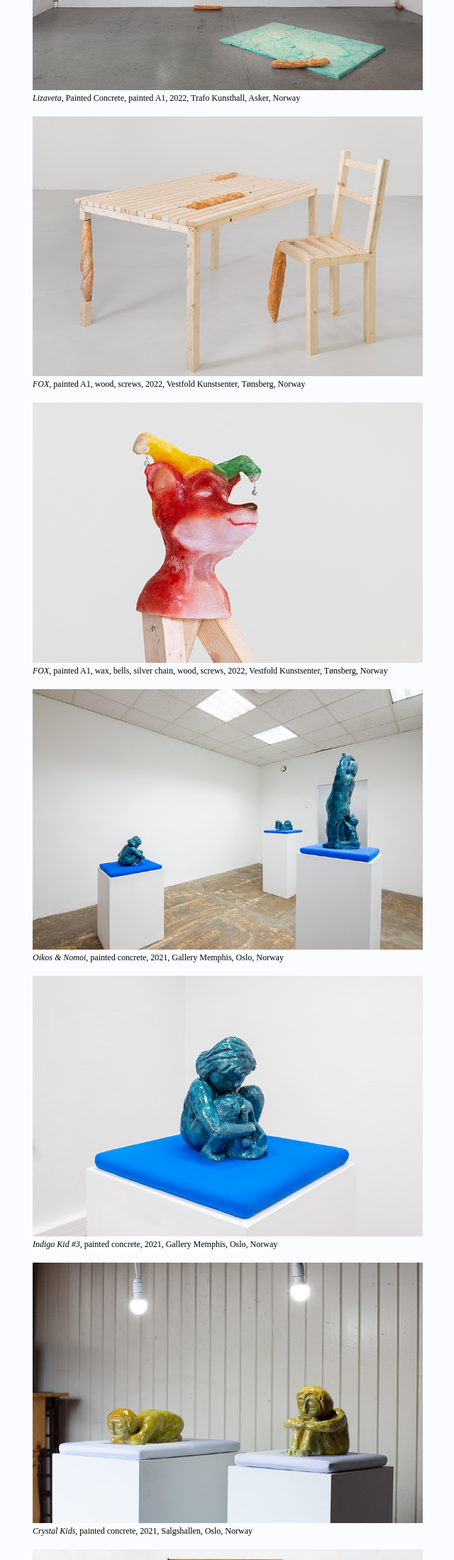
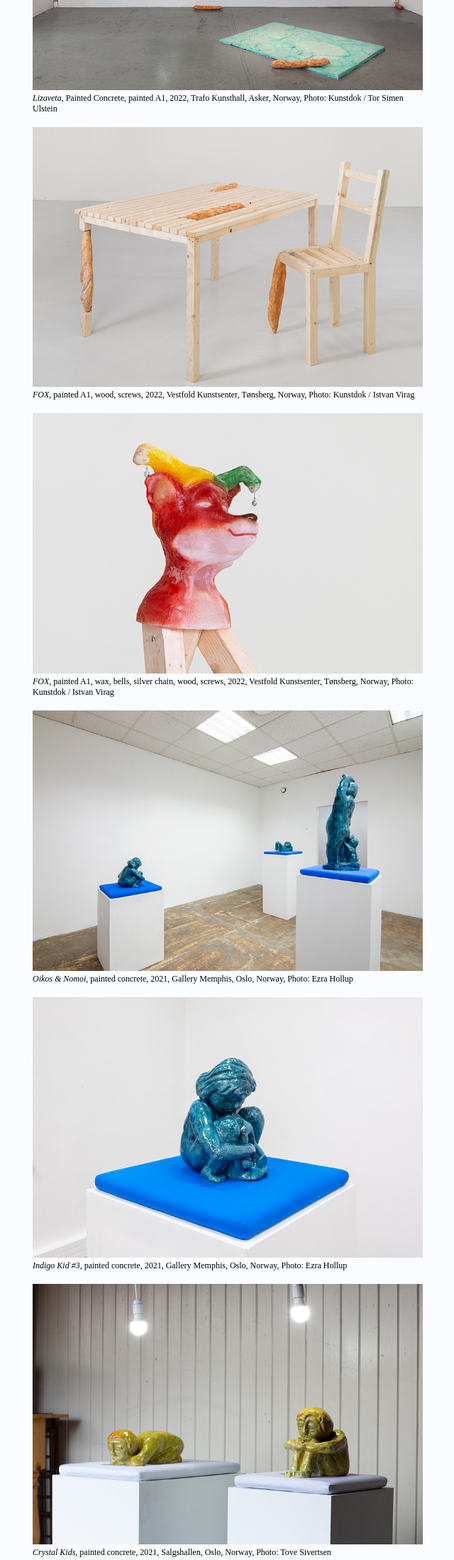
Before and after one commit to Thomasbremerstent/thomasbremerstent.github.io, a plain HTML site: page index.html in a window 1280 px wide. Shown: the part 300-2498 px from the top of the page at 71% size, without its empty margins (210-850 px from the left). Drawn offline with nearby package versions, Linux system fonts and the light colour scheme.

Commit message:
Update index.html

```diff
--- a/index.html
+++ b/index.html
@@ -31,22 +31,22 @@
   <div class="picturecontainer">
 
   <img style="width: 43vw;" src="billeder/lizaveta/liza_1.jpg">
-  <span class="caption"><i>Lizaveta</i>, Painted Concrete, painted A1, 2022, Trafo Kunsthall, Asker, Norway</span>
+  <span class="caption"><i>Lizaveta</i>, Painted Concrete, painted A1, 2022, Trafo Kunsthall, Asker, Norway, Photo: Kunstdok / Tor Simen Ulstein </span>
   <br>
   <img style="width: 43vw;" src="billeder/fox/fox_2.jpg">
- <span class="caption"><i>FOX</i>, painted A1, wood, screws, 2022, Vestfold Kunstsenter, Tønsberg, Norway</span>
+ <span class="caption"><i>FOX</i>, painted A1, wood, screws, 2022, Vestfold Kunstsenter, Tønsberg, Norway, Photo: Kunstdok / Istvan Virag </span>
   <br>
   <img style="width: 43vw;" src="billeder/fox/fox_7.jpg">
- <span class="caption"><i>FOX</i>, painted A1, wax, bells, silver chain, wood, screws, 2022, Vestfold Kunstsenter, Tønsberg, Norway</span>
+ <span class="caption"><i>FOX</i>, painted A1, wax, bells, silver chain, wood, screws, 2022, Vestfold Kunstsenter, Tønsberg, Norway, Photo: Kunstdok / Istvan Virag</span>
   <br>
   <img style="width: 43vw;" src="billeder/oikos&nomoi/indigo_1.jpg">
- <span class="caption"><i>Oikos & Nomoi</i>, painted concrete, 2021, Gallery Memphis, Oslo, Norway</span>
+ <span class="caption"><i>Oikos & Nomoi</i>, painted concrete, 2021, Gallery Memphis, Oslo, Norway, Photo: Ezra Hollup</span>
   <br>
   <img style="width: 43vw;" src="billeder/oikos&nomoi/indigo_5.jpg">
- <span class="caption"><i>Indigo Kid #3</i>, painted concrete, 2021, Gallery Memphis, Oslo, Norway</span>
+ <span class="caption"><i>Indigo Kid #3</i>, painted concrete, 2021, Gallery Memphis, Oslo, Norway, Photo: Ezra Hollup</span>
   <br>
   <img style="width: 43vw;" src="billeder/crystal_kids/crystal_1.jpg">
- <span class="caption"><i>Crystal Kids</i>, painted concrete, 2021, Salgshallen, Oslo, Norway</span>
+ <span class="caption"><i>Crystal Kids</i>, painted concrete, 2021, Salgshallen, Oslo, Norway, Photo: Tove Sivertsen</span>
   <br>
   <img style="width: 43vw;" src="billeder/fugle_af_firenze/bird_1.jpg">
  <span class="caption"><i>Fugle af Firenze</i>, door, beeswax, pigment, 2021, Villa Lena, Tuscany, Italy</span>
```
